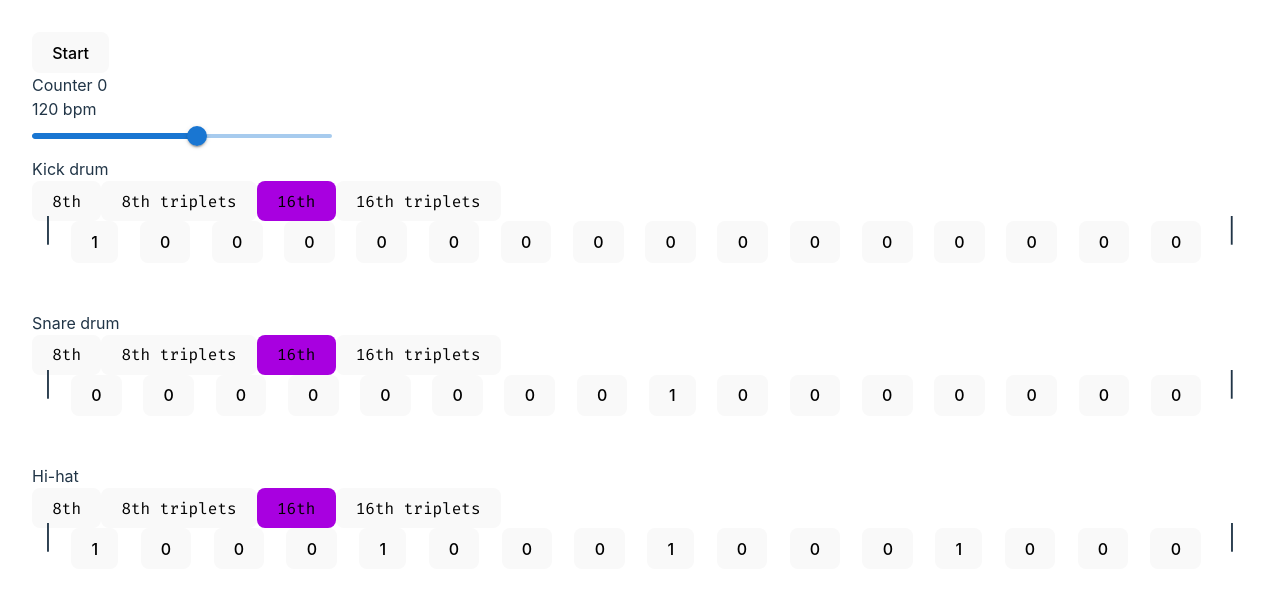
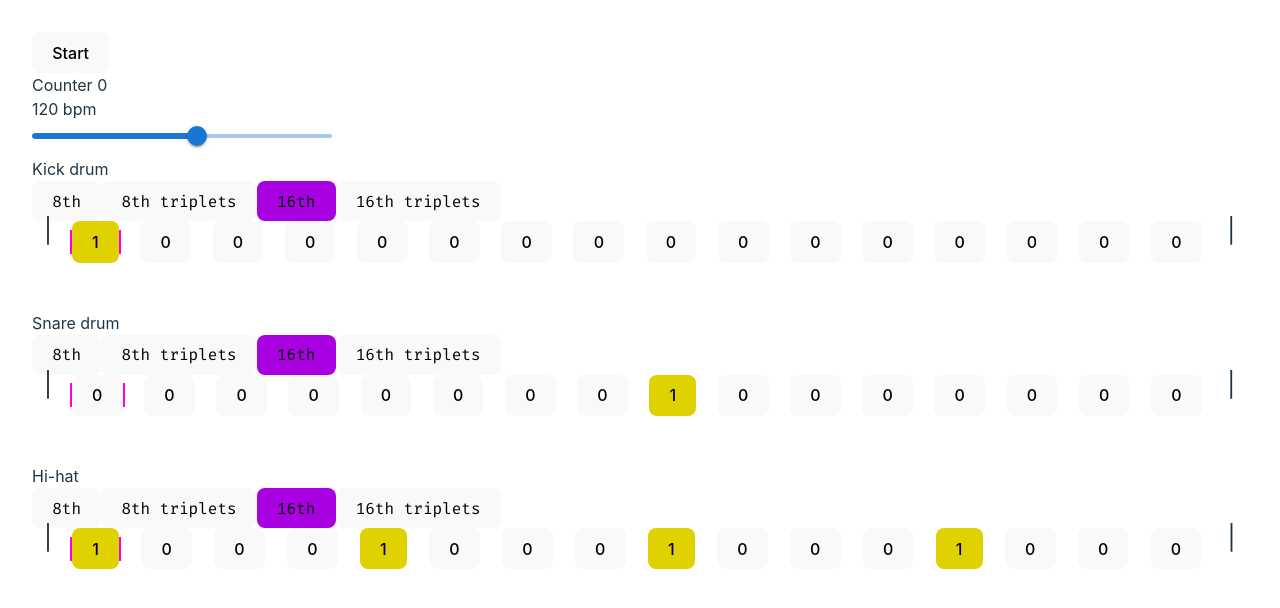
Before and after one commit to alvablot/metronome, a React (Vite) app: page / in a window 1280 px wide. Shown: the top 608 px of the page. Built offline with nearby package versions, Linux system fonts and the light colour scheme; no server answers.

Commit message:
dynamic colors

```diff
--- a/src/App.css
+++ b/src/App.css
@@ -22,14 +22,29 @@
   top: -0.5rem;
 }
 
+.button-1 {
+  background-color: rgb(224, 209, 0);
+  color: black;
+}
+.button-2 {
+  background-color: rgb(34, 224, 0);
+  color: black;
+}
+.button-3 {
+  background-color: rgb(249, 54, 54);
+  color: black;
+}
+
 .active-note {
   background-color: rgb(168, 0, 224);
 }
 .active-indicator {
+  padding: 2px;
   background-color: rgb(255, 0, 217);
 }
 
 .inactive-indicator {
+  padding: 2px;
   background-color: transparent;
 }
 
--- a/src/components/Beater.tsx
+++ b/src/components/Beater.tsx
@@ -249,14 +249,12 @@ function Beater() {
                 {(index % kickNoteLength === 0 || index === 0) && (
                   <span
                     className={
-                      colorIndicator === index && kick
-                        ? 'active-indicator'
-                        : 'inactive-indicator'
+                      colorIndicator === index ? 'active-indicator' : 'inactive-indicator'
                     }
                   >
                     <button
                       key={`kick-${index}`}
-                      className={kick === index ? 'active-button' : 'inactive-button'}
+                      className={`button-${kick}`}
                       onClick={handleKickChange(index)}
                     >
                       {kick}
@@ -313,14 +311,12 @@ function Beater() {
                 {(index % snrNoteLength === 0 || index === 0) && (
                   <span
                     className={
-                      colorIndicator === index && snr
-                        ? 'active-indicator'
-                        : 'inactive-indicator'
+                      colorIndicator === index ? 'active-indicator' : 'inactive-indicator'
                     }
                   >
                     <button
                       key={`snr-${index}`}
-                      className={snr === index ? 'active-button' : 'inactive-button'}
+                      className={`button-${snr}`}
                       onClick={handleSnrChange(index)}
                     >
                       {snr}
@@ -377,14 +373,12 @@ function Beater() {
                 {(index % hhNoteLength === 0 || index === 0) && (
                   <span
                     className={
-                      colorIndicator === index && hh
-                        ? 'active-indicator'
-                        : 'inactive-indicator'
+                      colorIndicator === index ? 'active-indicator' : 'inactive-indicator'
                     }
                   >
                     <button
                       key={`hh-${index}`}
-                      className={hh === index ? 'active-button' : 'inactive-button'}
+                      className={`button-${hh}`}
                       onClick={handleHhChange(index)}
                     >
                       {hh}
```
